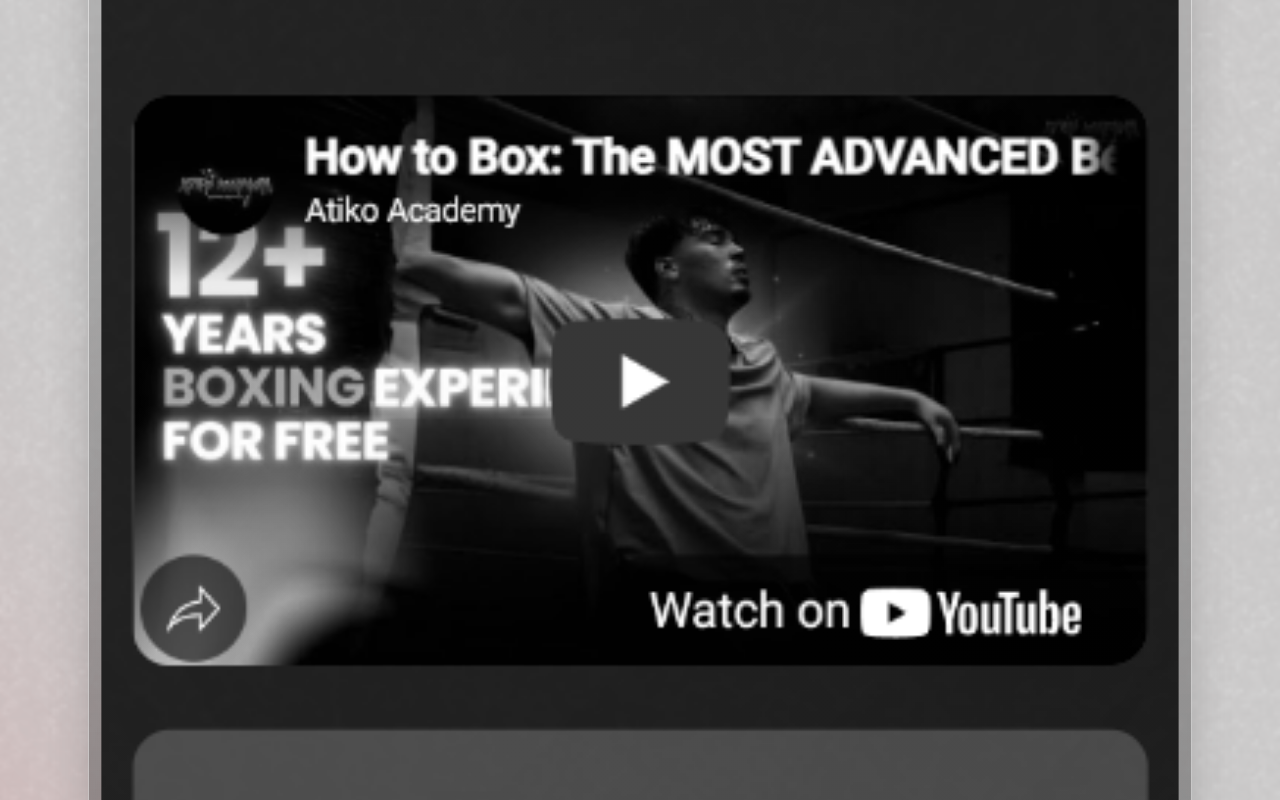
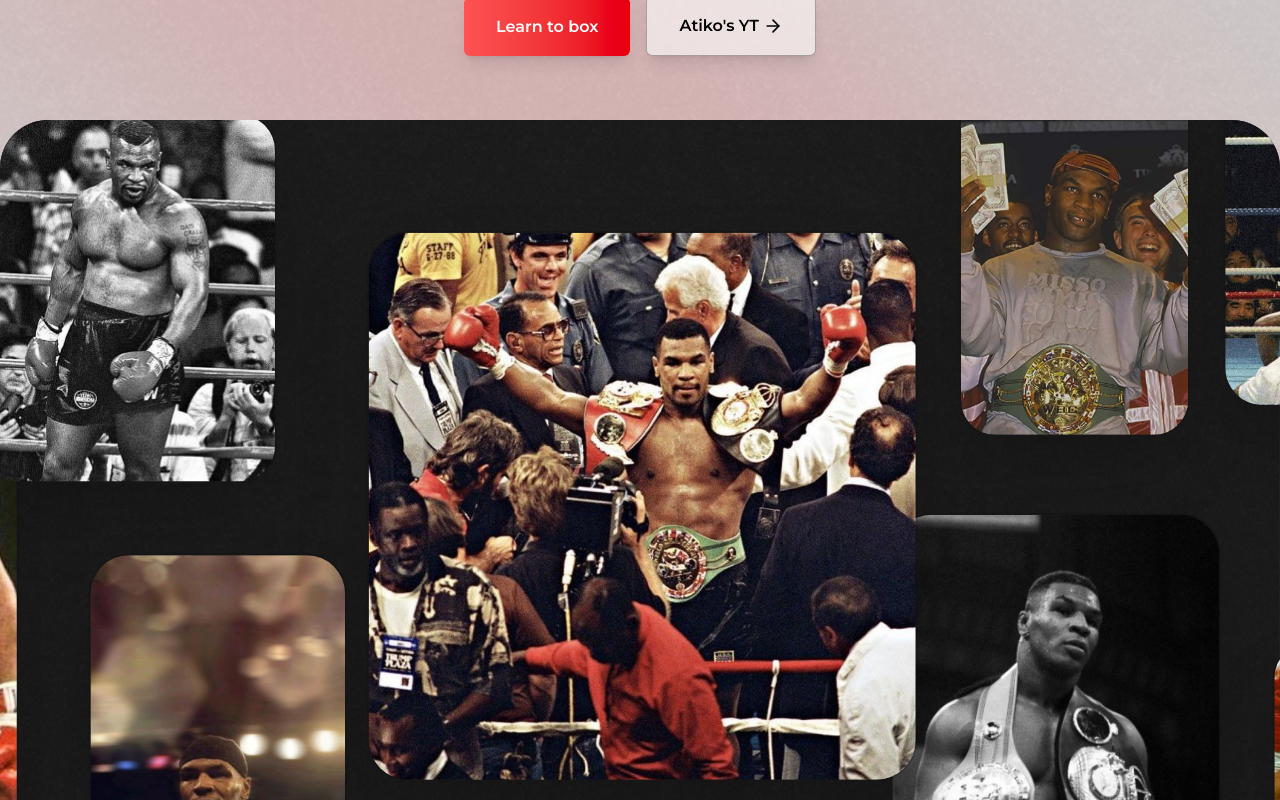
Before and after one commit to constayush/Boxit, a React (Vite) app in the folder frontend/: page / in a window 1280 px wide. Shown: the part 1640-2440 px from the top of the page. Built offline with nearby package versions, Linux system fonts and the light colour scheme; no server answers.

Commit message:
eased animations and add text fade sequence effect at landing

```diff
--- a/frontend/src/components/pages/Home.tsx
+++ b/frontend/src/components/pages/Home.tsx
@@ -103,7 +103,7 @@
       <motion.section
         ref={section1Ref}
         style={{ scale: scale2 }}
-        className="w-full relative min-h-screen flex flex-col items-center shadow-white shadow-lg justify-center bg-[#d4d3d3] rounded-t-[3.5rem] overflow-hidden py-20"
+        className="w-full ease duration-100 relative min-h-screen flex flex-col items-center shadow-white shadow-lg justify-center bg-[#d4d3d3] rounded-t-[3.5rem] overflow-hidden py-20"
       >
         {/* Paper texture overlay */}
         <img
@@ -133,7 +133,7 @@
           </motion.div>
 
           <motion.div
-            style={{ scale: scale2 }}
+            // style={{ scale: scale2 }}
             className="w-full flex justify-center items-center"
           >
             <div className="w-[100%] p-3 sticky top-10 rounded-3xl overflow-hidden bg-gradient-to-b from-[#ffffff00] to-black/50 backdrop-blur-2xl border border-white/50 shadow-2xl cursor-pointer">
--- a/frontend/src/components/ui/gallery.tsx
+++ b/frontend/src/components/ui/gallery.tsx
@@ -9,21 +9,25 @@
 import effect_img_7 from "../../../public/effect_7.jpeg";
 import effect_img_8 from "../../../public/effect_8.jpeg";
 import paperTex from "../../../public/paper-texture.webp";
+
 function GallerySection() {
   const galleryRef = useRef<HTMLDivElement>(null);
 
-  // Scroll progress for entire gallery
   const { scrollYProgress } = useScroll({
     target: galleryRef,
     offset: ["start end", "end start"],
   });
+
   const scale = useTransform(scrollYProgress, [0, 0.2], [0.9, 1]);
-  // Shared transforms
   const baseScale = useTransform(scrollYProgress, [0, 1], [1, 2]);
+  const baseX = useTransform(scrollYProgress, [0, 1], [0, -100]);
 
-  const baseX = useTransform(scrollYProgress, [0, 1], [0, -100]); // for subtle parallax drift
+  // Text animation transforms
+  const toOpacity = useTransform(scrollYProgress, [0.1, 0.2, 0.25, 0.3], [0, 1, 1, 0]);
+  const beOpacity = useTransform(scrollYProgress, [0.3, 0.35, 0.4, 0.45], [0, 1, 1, 0]);
+  const theOpacity = useTransform(scrollYProgress, [0.45, 0.5, 0.55, 0.6], [0, 1, 1, 0]);
+  const greatestOpacity = useTransform(scrollYProgress, [0.6, 0.65, 1], [0, 1, 1]);
 
-  // Gallery image configs with offsets for depth
   const pictures = [
     {
       src: effect_img_1,
@@ -87,14 +91,48 @@
     <motion.div
       style={{ scale }}
       ref={galleryRef}
-      className="relative h-[300vh] top-[-50vh] w-full"
+      className="relative h-[300vh] ease-in top-[-50vh] w-full"
     >
-      <div className="sticky top-0 h-screen overflow-hidden bg-[#202020]  rounded-t-[3rem]">
+      <div className="sticky flex justify-center items-center top-0 h-screen overflow-hidden bg-[#202020] rounded-t-[3rem]">
         <img
           src={paperTex}
           alt="Paper texture overlay"
           className="absolute inset-0 w-full h-full object-cover opacity-50 mix-blend-overlay pointer-events-none"
         />
+
+        <div className="absolute inset-0 flex items-center justify-center z-[99]">
+          {/* TO */}
+          <motion.h1
+            style={{ opacity: toOpacity }}
+            className="absolute russo font-extrabold text-[6rem] text-white mix-blend-difference drop-shadow-[0_0_2px_rgba(0,0,0,0.6)]"
+          >
+            TO
+          </motion.h1>
+
+          {/* BE */}
+          <motion.h1
+            style={{ opacity: beOpacity }}
+            className="absolute russo font-extrabold text-[6rem] text-white mix-blend-difference drop-shadow-[0_0_2px_rgba(0,0,0,0.6)]"
+          >
+            BE
+          </motion.h1>
+
+          {/* THE */}
+          <motion.h1
+            style={{ opacity: theOpacity }}
+            className="absolute russo font-extrabold text-[6rem] text-white mix-blend-difference drop-shadow-[0_0_2px_rgba(0,0,0,0.6)]"
+          >
+            THE
+          </motion.h1>
+
+          {/* GREATEST */}
+          <motion.h1
+            style={{ opacity: greatestOpacity }}
+            className="absolute russo font-extrabold text-[6rem] text-red-500 mix-blend-difference drop-shadow-[0_0_2px_rgba(0,0,0,0.6)]"
+          >
+            GREATEST
+          </motion.h1>
+        </div>
 
         {pictures.map(({ src, offset, direction, classes }, index) => {
           const localScale = useTransform(
@@ -121,12 +159,11 @@
               key={index}
               style={{
                 scale: localScale,
-
                 x: localX,
                 y: localY,
                 zIndex: 10 - index,
               }}
-              className="absolute inset-0 flex items-center justify-center"
+              className="absolute inset-0 flex ease-in-out items-center justify-center"
             >
               <div className={`relative ${classes}`}>
                 <img
```
Also changed, not shown: 2 other files (tests, documents, lock files or other folders).
